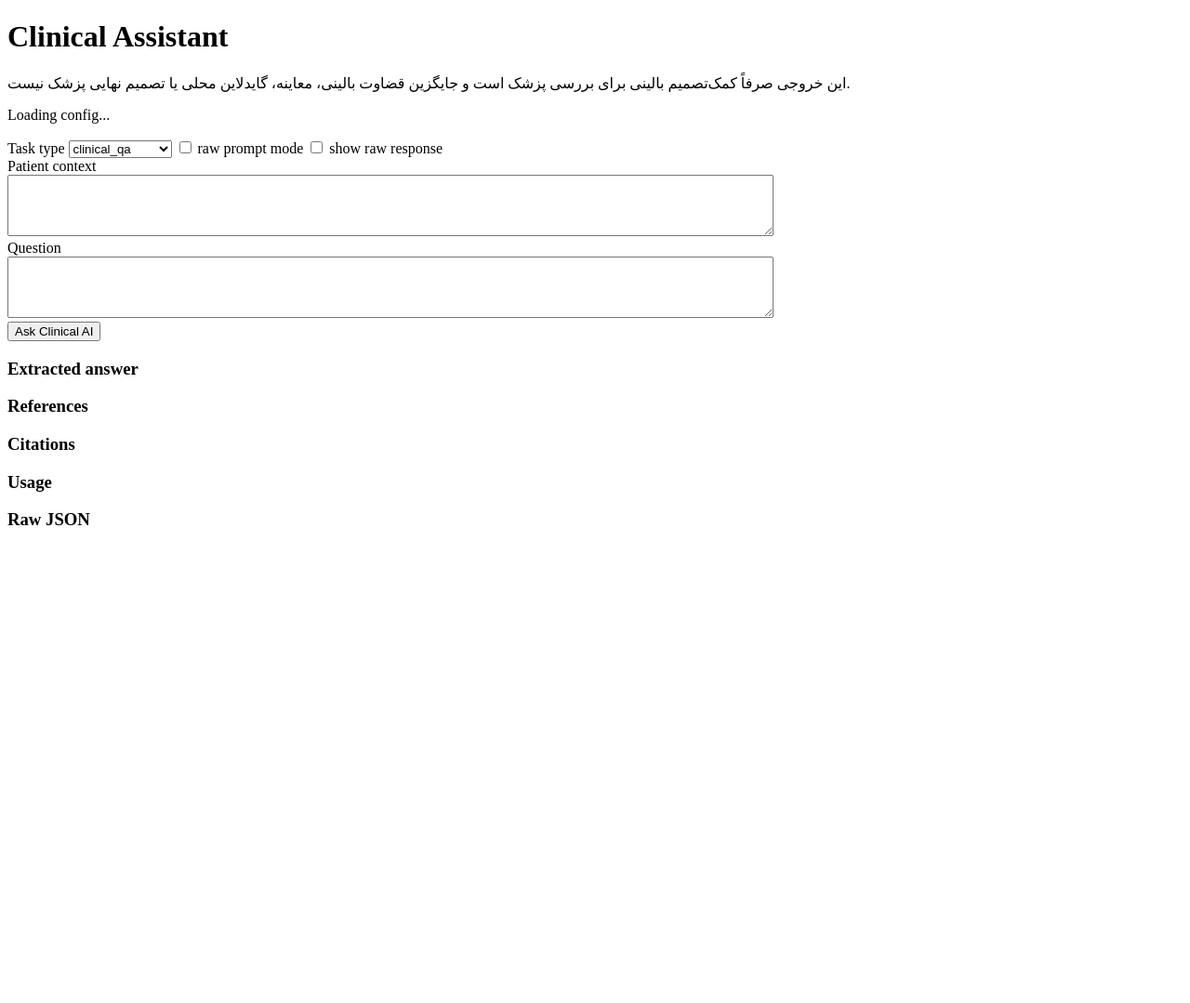
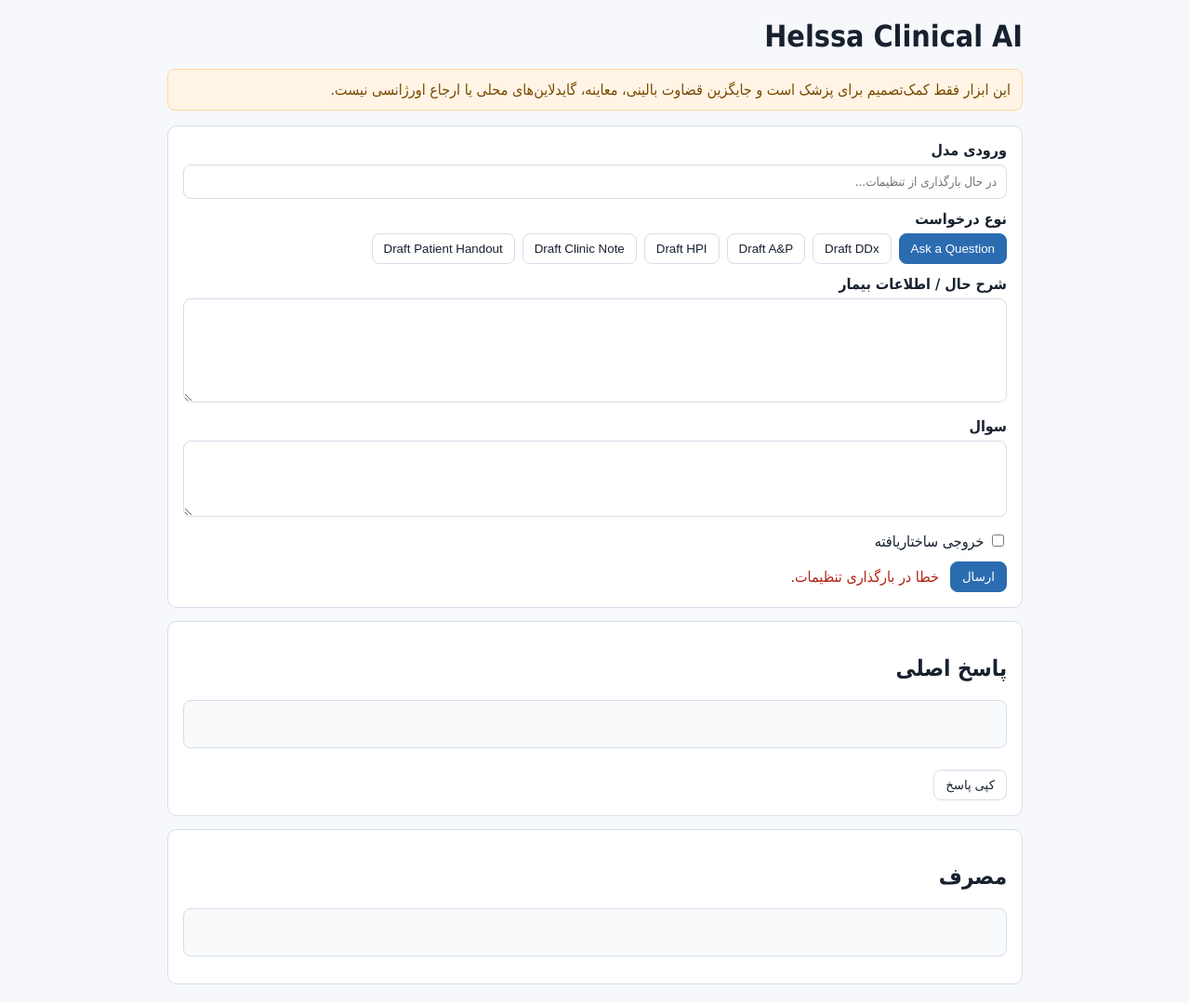
Before and after one commit to mehran-shabani/Glass, a Django app: page / in a window 1280 px wide. Shown: the whole page at 93% size. Before the commit the page ends 565 px from the top, so only its background shows below. Run offline with Django 5.2, Linux system fonts and the light colour scheme.

Commit message:
Build Persian RTL clinical MVP frontend

```diff
--- /dev/null
+++ b/webapp/static/webapp/clinical_chat.css
@@ -0,0 +1,88 @@
+:root {
+  --bg: #f6f8fb;
+  --card: #ffffff;
+  --text: #17212f;
+  --muted: #5c6777;
+  --primary: #2b6cb0;
+  --danger: #b42318;
+  --border: #d6deea;
+}
+
+* { box-sizing: border-box; }
+body {
+  margin: 0;
+  font-family: Tahoma, Arial, sans-serif;
+  background: var(--bg);
+  color: var(--text);
+}
+.container {
+  max-width: 960px;
+  margin: 0 auto;
+  padding: 20px;
+}
+.header h1 { margin: 0 0 10px; }
+.banner {
+  background: #fff4e5;
+  border: 1px solid #ffd7a0;
+  color: #7a4a00;
+  padding: 12px;
+  border-radius: 8px;
+}
+.card {
+  background: var(--card);
+  border: 1px solid var(--border);
+  border-radius: 10px;
+  padding: 16px;
+  margin-top: 14px;
+}
+.field { margin-bottom: 12px; }
+label { display: block; margin-bottom: 6px; font-weight: 600; }
+input[type="text"], textarea {
+  width: 100%;
+  border: 1px solid var(--border);
+  border-radius: 8px;
+  padding: 10px;
+  font-family: inherit;
+}
+.task-buttons {
+  display: flex;
+  flex-wrap: wrap;
+  gap: 8px;
+}
+.task-btn, button {
+  border: 1px solid var(--border);
+  background: #fff;
+  color: var(--text);
+  border-radius: 8px;
+  padding: 8px 12px;
+  cursor: pointer;
+}
+.task-btn.active, #send_btn {
+  background: var(--primary);
+  color: #fff;
+  border-color: var(--primary);
+}
+.row-options {
+  display: flex;
+  gap: 18px;
+  flex-wrap: wrap;
+  margin-bottom: 12px;
+}
+.row-options label { margin: 0; font-weight: 500; }
+.actions {
+  display: flex;
+  align-items: center;
+  gap: 12px;
+}
+.status { color: var(--muted); }
+.status.error { color: var(--danger); }
+.panel {
+  background: #f8fafc;
+  border: 1px solid var(--border);
+  border-radius: 8px;
+  padding: 10px;
+  min-height: 52px;
+  white-space: pre-wrap;
+}
+.secondary { margin-top: 10px; }
+.hidden { display: none !important; }
--- a/webapp/static/webapp/clinical_chat.js
+++ b/webapp/static/webapp/clinical_chat.js
@@ -1,20 +1,163 @@
-async function loadConfig(){
-  const r=await fetch('/api/clinical/config/'); const d=await r.json();
-  document.getElementById('config_status').textContent = `API key configured: ${d.api_key_configured} | base: ${d.base_url} | version: ${d.version}`;
-}
-loadConfig();
+(() => {
+  const state = {
+    selectedTask: 'clinical_qa',
+    debug: false,
+  };
 
-document.getElementById('ask').addEventListener('click', async ()=>{
- const out=document.getElementById('output'); out.textContent='Loading...';
- const task=document.getElementById('raw_mode').checked ? 'raw_prompt' : task_type.value;
- const payload={task_type:task,patient_context:patient_context.value,question:question.value};
- const resp=await fetch('/api/clinical/ask/',{method:'POST',headers:{'Content-Type':'application/json'},body:JSON.stringify(payload)});
- const data=await resp.json();
- if(!resp.ok){out.textContent=data.detail||'Request failed'; document.getElementById('meta').textContent='Error'; return;}
- document.getElementById('meta').textContent=`schema=${data.detected_schema||''} latency_ms=${data.latency_ms||''}`;
- out.textContent=data.extracted_content||'';
- refs.textContent=JSON.stringify(data.references||[],null,2);
- cites.textContent=JSON.stringify(data.citations||[],null,2);
- usage.textContent=JSON.stringify(data.usage||{},null,2);
- raw.textContent=document.getElementById('show_raw').checked ? JSON.stringify(data.raw_response||{},null,2) : '(hidden; enable show raw response)';
-});
+  const els = {
+    modelInput: document.getElementById('model_input'),
+    patientContext: document.getElementById('patient_context'),
+    question: document.getElementById('question'),
+    structuredOutput: document.getElementById('structured_output'),
+    debugRow: document.getElementById('debug_row'),
+    showRaw: document.getElementById('show_raw'),
+    sendBtn: document.getElementById('send_btn'),
+    statusText: document.getElementById('status_text'),
+    mainAnswer: document.getElementById('main_answer'),
+    copyAnswer: document.getElementById('copy_answer'),
+    redFlagsSection: document.getElementById('red_flags_section'),
+    redFlags: document.getElementById('red_flags'),
+    missingDataSection: document.getElementById('missing_data_section'),
+    missingData: document.getElementById('missing_data'),
+    nextStepsSection: document.getElementById('next_steps_section'),
+    nextSteps: document.getElementById('next_steps'),
+    usage: document.getElementById('usage'),
+    rawSection: document.getElementById('raw_section'),
+    rawJson: document.getElementById('raw_json'),
+    taskButtons: document.querySelectorAll('.task-btn'),
+  };
+
+  function setStatus(message, isError = false) {
+    els.statusText.textContent = message;
+    els.statusText.classList.toggle('error', isError);
+  }
+
+  function formatValue(value) {
+    if (Array.isArray(value)) {
+      return value.map((item) => `• ${item}`).join('\n');
+    }
+    if (value && typeof value === 'object') {
+      return JSON.stringify(value, null, 2);
+    }
+    return value || '';
+  }
+
+  function toggleSection(section, contentEl, value) {
+    const hasValue = !!(value && (Array.isArray(value) ? value.length : String(value).trim()));
+    section.classList.toggle('hidden', !hasValue);
+    if (hasValue) contentEl.textContent = formatValue(value);
+  }
+
+  function saveLocal() {
+    localStorage.setItem('clinical_patient_context', els.patientContext.value);
+    localStorage.setItem('clinical_question', els.question.value);
+  }
+
+  function loadLocal() {
+    els.patientContext.value = localStorage.getItem('clinical_patient_context') || '';
+    els.question.value = localStorage.getItem('clinical_question') || '';
+  }
+
+  async function loadConfig() {
+    try {
+      const resp = await fetch('/api/clinical/config/');
+      const cfg = await resp.json();
+      state.debug = Boolean(cfg.DEBUG);
+      els.modelInput.value = cfg.default_model || cfg.model || '';
+      els.debugRow.classList.toggle('hidden', !state.debug);
+      setStatus('تنظیمات بارگذاری شد.');
+    } catch (err) {
+      setStatus('خطا در بارگذاری تنظیمات.', true);
+    }
+  }
+
+  async function askClinical() {
+    saveLocal();
+    els.sendBtn.disabled = true;
+    setStatus('در حال ارسال...');
+    els.mainAnswer.textContent = 'در حال دریافت پاسخ...';
+    els.usage.textContent = '';
+    els.rawJson.textContent = '';
+    els.rawSection.classList.add('hidden');
+    els.redFlagsSection.classList.add('hidden');
+    els.missingDataSection.classList.add('hidden');
+    els.nextStepsSection.classList.add('hidden');
+
+    try {
+      const payload = {
+        task_type: state.selectedTask,
+        patient_context: els.patientContext.value,
+        question: els.question.value,
+        model_input: els.modelInput.value,
+        structured_output: els.structuredOutput.checked,
+      };
+
+      const resp = await fetch('/api/clinical/ask/', {
+        method: 'POST',
+        headers: { 'Content-Type': 'application/json' },
+        body: JSON.stringify(payload),
+      });
+      const data = await resp.json();
+
+      if (!resp.ok) {
+        throw new Error(data.detail || 'خطا در دریافت پاسخ');
+      }
+
+      const mainText = data.extracted_content || data.answer || 'پاسخی دریافت نشد.';
+      els.mainAnswer.textContent = mainText;
+
+      const structured = data.structured_output || {};
+      toggleSection(els.redFlagsSection, els.redFlags, structured.red_flags);
+      toggleSection(els.missingDataSection, els.missingData, structured.missing_data);
+      toggleSection(els.nextStepsSection, els.nextSteps, structured.suggested_next_steps);
+
+      els.usage.textContent = formatValue(data.usage || '');
+
+      if (state.debug && els.showRaw.checked) {
+        els.rawSection.classList.remove('hidden');
+        els.rawJson.textContent = JSON.stringify(data, null, 2);
+      }
+
+      setStatus('پاسخ دریافت شد.');
+    } catch (err) {
+      els.mainAnswer.textContent = '';
+      setStatus(err.message || 'خطای ناشناخته', true);
+    } finally {
+      els.sendBtn.disabled = false;
+    }
+  }
+
+  function setupTasks() {
+    els.taskButtons.forEach((btn) => {
+      btn.addEventListener('click', () => {
+        state.selectedTask = btn.dataset.task;
+        els.taskButtons.forEach((b) => b.classList.remove('active'));
+        btn.classList.add('active');
+      });
+    });
+  }
+
+  function setupCopy() {
+    els.copyAnswer.addEventListener('click', async () => {
+      if (!els.mainAnswer.textContent.trim()) return;
+      try {
+        await navigator.clipboard.writeText(els.mainAnswer.textContent);
+        setStatus('پاسخ کپی شد.');
+      } catch {
+        setStatus('کپی ناموفق بود.', true);
+      }
+    });
+  }
+
+  function init() {
+    loadLocal();
+    setupTasks();
+    setupCopy();
+    els.patientContext.addEventListener('input', saveLocal);
+    els.question.addEventListener('input', saveLocal);
+    els.sendBtn.addEventListener('click', askClinical);
+    loadConfig();
+  }
+
+  init();
+})();
--- a/webapp/templates/webapp/clinical_chat.html
+++ b/webapp/templates/webapp/clinical_chat.html
@@ -1,23 +1,90 @@
+{% load static %}
 <!doctype html>
-<html>
+<html lang="fa" dir="rtl">
+<head>
+  <meta charset="utf-8">
+  <meta name="viewport" content="width=device-width, initial-scale=1">
+  <title>Helssa Clinical AI</title>
+  <link rel="stylesheet" href="{% static 'webapp/clinical_chat.css' %}">
+</head>
 <body>
-<h1>Clinical Assistant</h1>
-<p>این خروجی صرفاً کمک‌تصمیم بالینی برای بررسی پزشک است و جایگزین قضاوت بالینی، معاینه، گایدلاین محلی یا تصمیم نهایی پزشک نیست.</p>
-<p id="config_status">Loading config...</p>
-<label>Task type</label>
-<select id='task_type'>
-  <option value='clinical_qa'>clinical_qa</option><option value='differential'>differential</option><option value='treatment_plan'>treatment_plan</option><option value='summarization'>summarization</option><option value='documentation'>documentation</option><option value='triage'>triage</option><option value='raw_prompt'>raw_prompt</option>
-</select>
-<label><input type="checkbox" id="raw_mode"> raw prompt mode</label>
-<label><input type="checkbox" id="show_raw"> show raw response</label>
-<div><label>Patient context</label><br><textarea id='patient_context' rows="4" cols="100"></textarea></div>
-<div><label>Question</label><br><textarea id='question' rows="4" cols="100"></textarea></div>
-<button id='ask'>Ask Clinical AI</button>
-<div id="meta"></div>
-<h3>Extracted answer</h3><pre id='output'></pre>
-<h3>References</h3><pre id='refs'></pre>
-<h3>Citations</h3><pre id='cites'></pre>
-<h3>Usage</h3><pre id='usage'></pre>
-<h3>Raw JSON</h3><pre id='raw'></pre>
-<script src='/static/webapp/clinical_chat.js'></script>
-</body></html>
+  <main class="container">
+    <header class="header">
+      <h1>Helssa Clinical AI</h1>
+      <p class="banner">این ابزار فقط کمک‌تصمیم برای پزشک است و جایگزین قضاوت بالینی، معاینه، گایدلاین‌های محلی یا ارجاع اورژانسی نیست.</p>
+    </header>
+
+    <section class="card form-card">
+      <div class="field">
+        <label for="model_input">ورودی مدل</label>
+        <input id="model_input" type="text" placeholder="در حال بارگذاری از تنظیمات...">
+      </div>
+
+      <div class="field">
+        <label>نوع درخواست</label>
+        <div id="task_buttons" class="task-buttons">
+          <button type="button" class="task-btn active" data-task="clinical_qa">Ask a Question</button>
+          <button type="button" class="task-btn" data-task="differential">Draft DDx</button>
+          <button type="button" class="task-btn" data-task="treatment_plan">Draft A&amp;P</button>
+          <button type="button" class="task-btn" data-task="summarization">Draft HPI</button>
+          <button type="button" class="task-btn" data-task="documentation">Draft Clinic Note</button>
+          <button type="button" class="task-btn" data-task="patient_education">Draft Patient Handout</button>
+        </div>
+      </div>
+
+      <div class="field">
+        <label for="patient_context">شرح حال / اطلاعات بیمار</label>
+        <textarea id="patient_context" rows="6"></textarea>
+      </div>
+
+      <div class="field">
+        <label for="question">سوال</label>
+        <textarea id="question" rows="4"></textarea>
+      </div>
+
+      <div class="row-options">
+        <label><input type="checkbox" id="structured_output"> خروجی ساختاریافته</label>
+        <label id="debug_row" class="hidden"><input type="checkbox" id="show_raw"> نمایش پاسخ خام (Debug)</label>
+      </div>
+
+      <div class="actions">
+        <button id="send_btn" type="button">ارسال</button>
+        <span id="status_text" class="status"></span>
+      </div>
+    </section>
+
+    <section class="card">
+      <h2>پاسخ اصلی</h2>
+      <pre id="main_answer" class="panel"></pre>
+      <button id="copy_answer" type="button" class="secondary">کپی پاسخ</button>
+    </section>
+
+    <section id="red_flags_section" class="card hidden">
+      <h2>علائم هشدار</h2>
+      <pre id="red_flags" class="panel"></pre>
+    </section>
+
+    <section id="missing_data_section" class="card hidden">
+      <h2>داده‌های ناقص</h2>
+      <pre id="missing_data" class="panel"></pre>
+    </section>
+
+    <section id="next_steps_section" class="card hidden">
+      <h2>اقدامات پیشنهادی بعدی</h2>
+      <pre id="next_steps" class="panel"></pre>
+    </section>
+
+    <section class="card">
+      <h2>مصرف</h2>
+      <pre id="usage" class="panel"></pre>
+    </section>
+
+    <section id="raw_section" class="card hidden">
+      <h2>Raw JSON</h2>
+      <pre id="raw_json" class="panel"></pre>
+    </section>
+  </main>
+
+  <script src="{% static 'webapp/clinical_chat.js' %}"></script>
+</body>
+</html>
```
